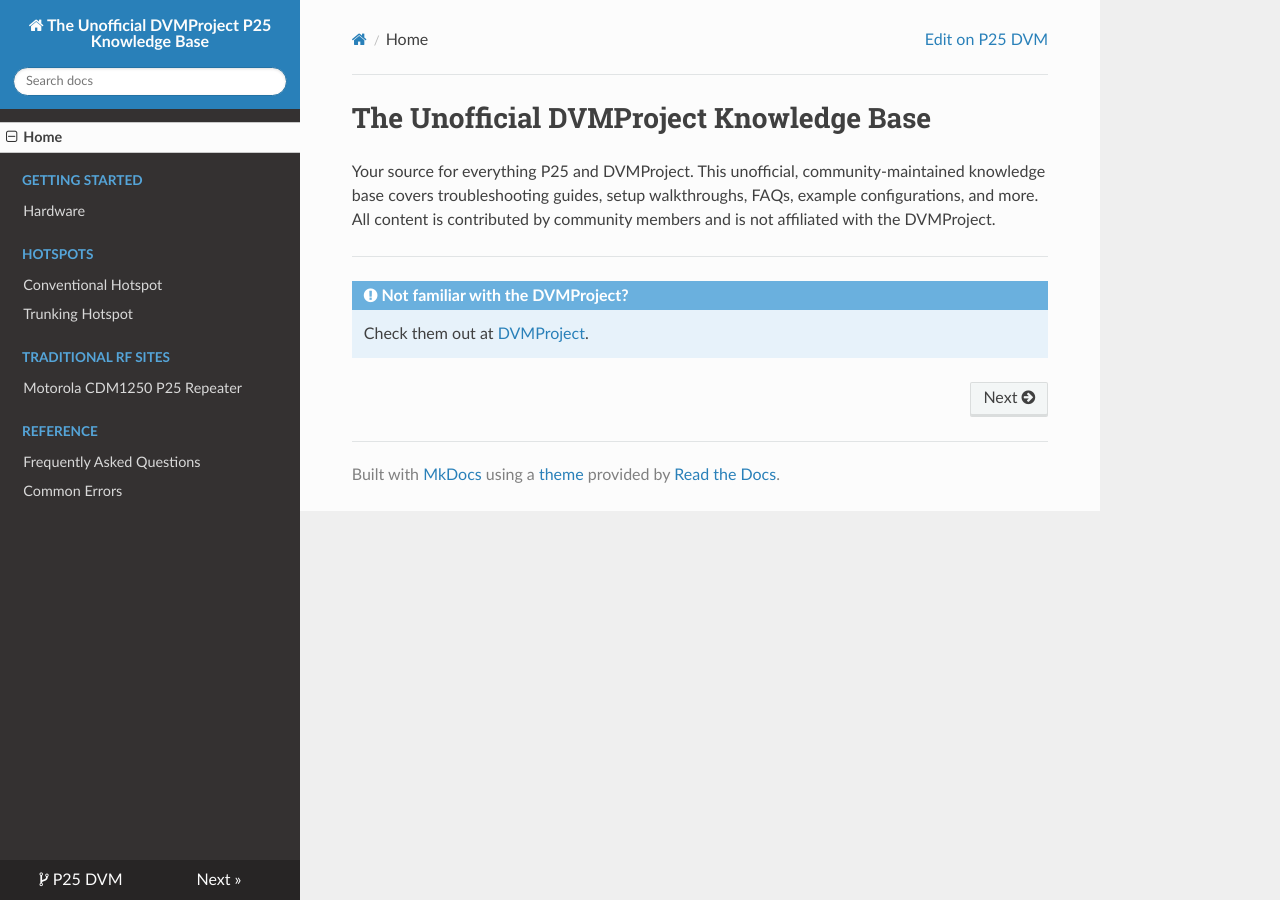
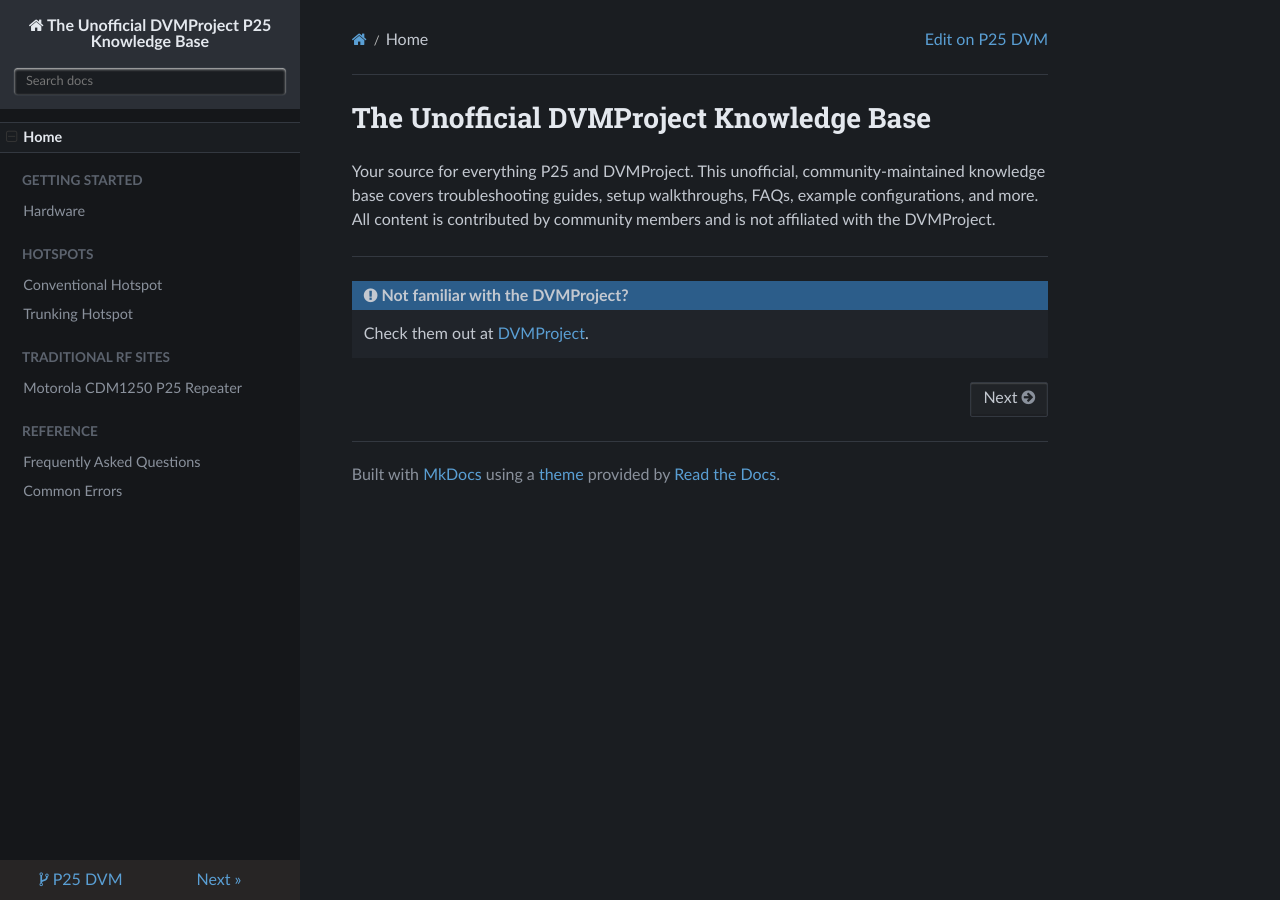
Before and after one commit to p25-dvm/p25-dvm.github.io, an MkDocs documentation site: the page built from docs/index.md, in a window 1280 px wide. Built offline with MkDocs 1.6.1, drawn with Linux system fonts in a browser that asks for light colours; nearby versions of some CDN libraries.

Commit message:
Update mkdocs.yml

```diff
--- a/mkdocs.yml
+++ b/mkdocs.yml
@@ -21,6 +21,9 @@
     - search.suggest
     - content.code.copy
     - content.code.annotate
+
+extra_css:
+  - stylesheets/rtd-dark.css
 
 nav:
   - Home: index.md
```
